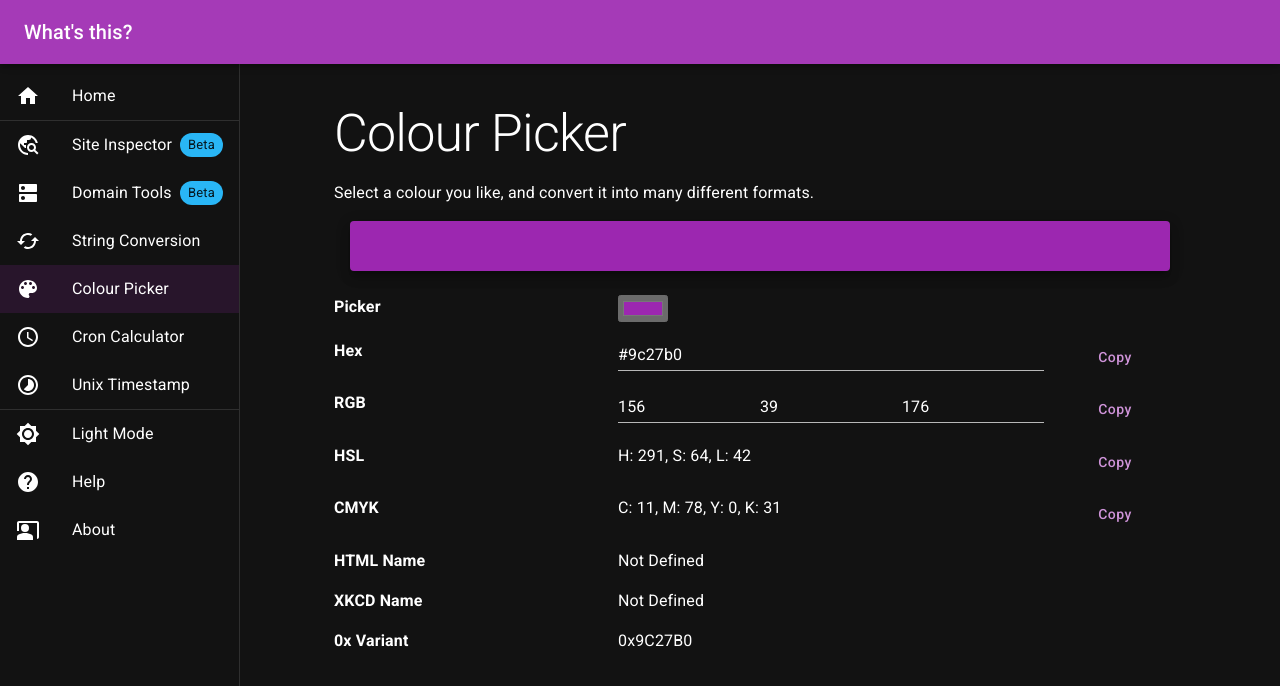
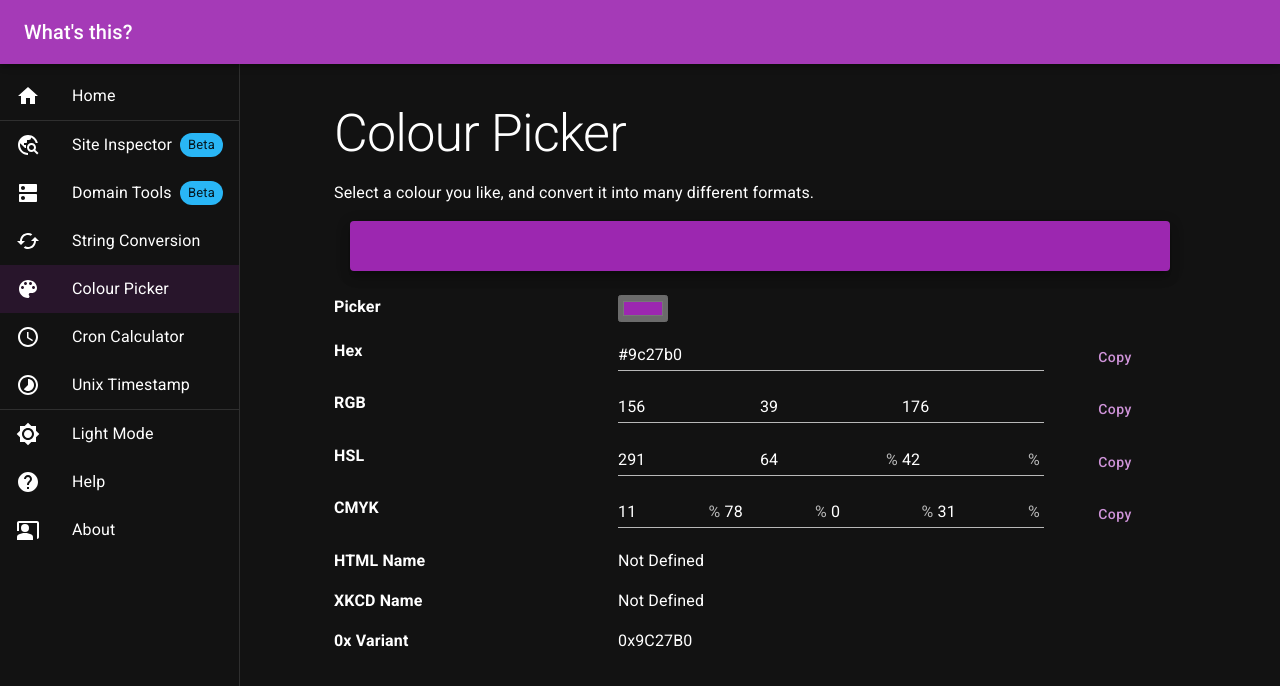
Before and after one commit to soup-bowl/whatsth.is, a React (Create React App) app: page /#/colour/9c27b0 in a window 1280 px wide. Shown: the top 686 px of the page. Built offline with nearby package versions, Linux system fonts and the light colour scheme.

Commit message:
Optimisations and all text fields.

```diff
--- a/src/interfaces.ts
+++ b/src/interfaces.ts
@@ -169,6 +169,12 @@ export interface CMYK {
 	k: number;
 }
 
+export interface Hue {
+	p: number;
+	q: number;
+	t: number;
+}
+
 export interface IColourValues {
 	hex: string;
 	rgb: RGB;
--- a/src/pages/colour.tsx
+++ b/src/pages/colour.tsx
@@ -1,7 +1,7 @@
-import { Button, Card, Grid, TextField, Typography } from "@mui/material";
+import { Button, Card, Grid, InputAdornment, TextField, Typography } from "@mui/material";
 import { useEffect, useState } from "react";
-import { IColourValues, RGB } from "../interfaces";
-import { hexToAll, isValidColorString, rgbToHex } from "../utils/colourUtils";
+import { CMYK, HSL, IColourValues, RGB } from "../interfaces";
+import { cmykToAll, hexToAll, hslToAll, isValidColorString, rgbToAll } from "../utils/colourUtils";
 
 const siteTitle = "Colour Picker";
 
@@ -9,6 +9,8 @@ const ColourPickerPage = () => {
 	const inputGet = window.location.hash.split('/').slice(-1)[0];
 	const startingVal = isValidColorString(inputGet) ? inputGet : '9c27b0';
 	const [colours, setColours] = useState<IColourValues>(hexToAll(`#${startingVal}`));
+
+	useEffect(() => { document.title = `${siteTitle} - What's This?` });
 
 	useEffect(() => {
 		if (isValidColorString(colours.hex)) {
@@ -69,8 +71,7 @@ const ColourPickerPage = () => {
 								InputProps={{ inputProps: { min: 0, max: 255 } }}
 								onChange={(e) => {
 									const rgb: RGB = { ...colours.rgb, r: parseInt(e.target.value) }
-									const hex: string = rgbToHex(rgb);
-									setColours(hexToAll(hex));
+									setColours(rgbToAll(rgb));
 								}}
 							/>
 						</Grid>
@@ -82,8 +83,7 @@ const ColourPickerPage = () => {
 								InputProps={{ inputProps: { min: 0, max: 255 } }}
 								onChange={(e) => {
 									const rgb: RGB = { ...colours.rgb, g: parseInt(e.target.value) }
-									const hex: string = rgbToHex(rgb);
-									setColours(hexToAll(hex));
+									setColours(rgbToAll(rgb));
 								}}
 							/>
 						</Grid>
@@ -95,8 +95,7 @@ const ColourPickerPage = () => {
 								InputProps={{ inputProps: { min: 0, max: 255 } }}
 								onChange={(e) => {
 									const rgb: RGB = { ...colours.rgb, b: parseInt(e.target.value) }
-									const hex: string = rgbToHex(rgb);
-									setColours(hexToAll(hex));
+									setColours(rgbToAll(rgb));
 								}}
 							/>
 						</Grid>
@@ -112,8 +111,49 @@ const ColourPickerPage = () => {
 					<Grid item xs={12} sm={4}>
 						<Typography sx={{ fontWeight: 'bold' }}>HSL</Typography>
 					</Grid>
-					<Grid item xs={10} sm={6}>
-						<Typography>{`H: ${colours.hsl.h}, S: ${colours.hsl.s}, L: ${colours.hsl.l}`}</Typography>
+					<Grid item xs={10} sm={6} container>
+						<Grid item xs={4}>
+							<TextField fullWidth
+								variant="standard"
+								type="number"
+								value={colours.hsl.h}
+								InputProps={{ inputProps: { min: 0, max: 359 } }}
+								onChange={(e) => {
+									const hsl: HSL = { ...colours.hsl, h: parseInt(e.target.value) }
+									setColours(hslToAll(hsl));
+								}}
+							/>
+						</Grid>
+						<Grid item xs={4}>
+							<TextField fullWidth
+								variant="standard"
+								type="number"
+								value={colours.hsl.s}
+								InputProps={{
+									inputProps: { min: 0, max: 100 },
+									endAdornment: <InputAdornment position="end" sx={{ marginRight: 0.5 }}>%</InputAdornment>,
+								}}
+								onChange={(e) => {
+									const hsl: HSL = { ...colours.hsl, s: parseInt(e.target.value) }
+									setColours(hslToAll(hsl));
+								}}
+							/>
+						</Grid>
+						<Grid item xs={4}>
+							<TextField fullWidth
+								variant="standard"
+								type="number"
+								value={colours.hsl.l}
+								InputProps={{
+									inputProps: { min: 0, max: 100 },
+									endAdornment: <InputAdornment position="end" sx={{ marginRight: 0.5 }}>%</InputAdornment>,
+								}}
+								onChange={(e) => {
+									const hsl: HSL = { ...colours.hsl, l: parseInt(e.target.value) }
+									setColours(hslToAll(hsl));
+								}}
+							/>
+						</Grid>
 					</Grid>
 					<Grid item xs={2} container justifyContent="center" alignItems="center">
 						<Button variant="text" color="secondary" onClick={() => {
@@ -126,8 +166,67 @@ const ColourPickerPage = () => {
 					<Grid item xs={12} sm={4}>
 						<Typography sx={{ fontWeight: 'bold' }}>CMYK</Typography>
 					</Grid>
-					<Grid item xs={10} sm={6}>
-						<Typography>{`C: ${colours.cmyk.c}, M: ${colours.cmyk.m}, Y: ${colours.cmyk.y}, K: ${colours.cmyk.k}`}</Typography>
+					<Grid item xs={10} sm={6} container>
+						<Grid item xs={3}>
+							<TextField fullWidth
+								variant="standard"
+								type="number"
+								value={colours.cmyk.c}
+								InputProps={{
+									inputProps: { min: 0, max: 100 },
+									endAdornment: <InputAdornment position="end" sx={{ marginRight: 0.5 }}>%</InputAdornment>,
+								}}
+								onChange={(e) => {
+									const cmyk: CMYK = { ...colours.cmyk, c: parseInt(e.target.value) }
+									setColours(cmykToAll(cmyk));
+								}}
+							/>
+						</Grid>
+						<Grid item xs={3}>
+							<TextField fullWidth
+								variant="standard"
+								type="number"
+								value={colours.cmyk.m}
+								InputProps={{
+									inputProps: { min: 0, max: 100 },
+									endAdornment: <InputAdornment position="end" sx={{ marginRight: 0.5 }}>%</InputAdornment>,
+								}}
+								onChange={(e) => {
+									const cmyk: CMYK = { ...colours.cmyk, m: parseInt(e.target.value) }
+									setColours(cmykToAll(cmyk));
+								}}
+							/>
+						</Grid>
+						<Grid item xs={3}>
+							<TextField fullWidth
+								variant="standard"
+								type="number"
+								value={colours.cmyk.y}
+								InputProps={{
+									inputProps: { min: 0, max: 100 },
+									endAdornment: <InputAdornment position="end" sx={{ marginRight: 0.5 }}>%</InputAdornment>,
+								}}
+								onChange={(e) => {
+									const cmyk: CMYK = { ...colours.cmyk, y: parseInt(e.target.value) }
+									setColours(cmykToAll(cmyk));
+								}}
+							/>
+						</Grid>
+						<Grid item xs={3}>
+							<TextField fullWidth
+								variant="standard"
+								type="number"
+								value={colours.cmyk.k}
+								InputProps={{
+									inputProps: { min: 0, max: 100 },
+									endAdornment: <InputAdornment position="end" sx={{ marginRight: 0.5 }}>%</InputAdornment>,
+								}}
+								onChange={(e) => {
+									const cmyk: CMYK = { ...colours.cmyk, k: parseInt(e.target.value) }
+									setColours(cmykToAll(cmyk));
+								}}
+							/>
+						</Grid>
 					</Grid>
 					<Grid item xs={2} container justifyContent="center" alignItems="center">
 						<Button variant="text" color="secondary" onClick={() => {
--- a/src/utils/colourCodes/wild.json
+++ /dev/null
@@ -1,3 +0,0 @@
-{
-	"8F99FB": "D'ya like dags?"
-}
--- a/src/utils/colourUtils.ts
+++ b/src/utils/colourUtils.ts
@@ -1,9 +1,8 @@
 import { CMYK, HSL, IColourValues, RGB } from "../interfaces";
 import htmlCodes from "./colourCodes/htmlColours.json";
 import xkcdCodes from "./colourCodes/xkcdColours.json";
-import wildWest from "./colourCodes/wild.json";
 
-export const hexToRgb = (hex: string): RGB => {
+const hexToRgb = (hex: string): RGB => {
 	hex = hex.replace("#", "");
 
 	return {
@@ -13,7 +12,7 @@ export const hexToRgb = (hex: string): RGB => {
 	};
 }
 
-export const rgbToHex = (rgb: RGB): string => {
+const rgbToHex = (rgb: RGB): string => {
 	rgb.r = Math.min(255, Math.max(0, rgb.r));
 	rgb.g = Math.min(255, Math.max(0, rgb.g));
 	rgb.b = Math.min(255, Math.max(0, rgb.b));
@@ -25,7 +24,7 @@ export const rgbToHex = (rgb: RGB): string => {
 	return `#${hexR}${hexG}${hexB}`;
 }
 
-export const rgbToHSL = (rgb: RGB): HSL => {
+const rgbToHSL = (rgb: RGB): HSL => {
 	const rNormalized = rgb.r / 255;
 	const gNormalized = rgb.g / 255;
 	const bNormalized = rgb.b / 255;
@@ -62,7 +61,7 @@ export const rgbToHSL = (rgb: RGB): HSL => {
 	};
 }
 
-export const rgbToCMYK = (rgb: RGB): CMYK => {
+const rgbToCMYK = (rgb: RGB): CMYK => {
 	const rNormalized = rgb.r / 255;
 	const gNormalized = rgb.g / 255;
 	const bNormalized = rgb.b / 255;
@@ -80,26 +79,53 @@ export const rgbToCMYK = (rgb: RGB): CMYK => {
 	};
 }
 
-export const isValidColorString = (str: string) => {
-	const colorPattern = /^(#)?([0-9a-fA-F]{3}|[0-9a-fA-F]{6})$/;
-	return colorPattern.test(str);
+const hslToRGB = (hsl: HSL): RGB => {
+	const hueToRGB = (p: number, q: number, t: number): number => {
+		if (t < 0) t += 1;
+		if (t > 1) t -= 1;
+		if (t < 1 / 6) return p + (q - p) * 6 * t;
+		if (t < 1 / 2) return q;
+		if (t < 2 / 3) return p + (q - p) * (2 / 3 - t) * 6;
+		return p;
+	}
+
+	const { h, s, l } = hsl;
+	const hNormalized = h / 360;
+	const sNormalized = s / 100;
+	const lNormalized = l / 100;
+
+	if (sNormalized === 0) {
+		// Achromatic color (gray)
+		const grayValue = Math.round(lNormalized * 255);
+		return { r: grayValue, g: grayValue, b: grayValue };
+	}
+
+	const q = lNormalized < 0.5 ? lNormalized * (1 + sNormalized) : lNormalized + sNormalized - lNormalized * sNormalized;
+	const p = 2 * lNormalized - q;
+
+	const r = Math.round(hueToRGB(p, q, hNormalized + 1 / 3) * 255);
+	const g = Math.round(hueToRGB(p, q, hNormalized) * 255);
+	const b = Math.round(hueToRGB(p, q, hNormalized - 1 / 3) * 255);
+
+	return { r, g, b };
 }
 
-export const getContrastingColor = (rgb: RGB): RGB => {
-	const brightness = (rgb.r * 299 + rgb.g * 587 + rgb.b * 114) / 1000;
-	if (brightness > 128) {
-		return { r: 0, g: 0, b: 0 }
-	} else {
-		return { r: 255, g: 255, b: 255 }
-	}
+const cmykToRGB = (cmyk: CMYK): RGB => {
+	const { c, m, y, k } = cmyk;
+	const cNormalized = c / 100;
+	const mNormalized = m / 100;
+	const yNormalized = y / 100;
+	const kNormalized = k / 100;
+
+	const r = Math.round(255 * (1 - cNormalized) * (1 - kNormalized));
+	const g = Math.round(255 * (1 - mNormalized) * (1 - kNormalized));
+	const b = Math.round(255 * (1 - yNormalized) * (1 - kNormalized));
+
+	return { r, g, b };
 }
 
-export const rgbToString = (rgb: RGB): string => {
-	return `rgb(${rgb.r}, ${rgb.g}, ${rgb.b})`;
-}
-
-export const getHTMLColorName = (hexColor: string): string => getColorName(hexColor, htmlCodes);
-export const getXKCDColorName = (hexColor: string): string => getColorName(hexColor, xkcdCodes);
+const getHTMLColorName = (hexColor: string): string => getColorName(hexColor, htmlCodes);
+const getXKCDColorName = (hexColor: string): string => getColorName(hexColor, xkcdCodes);
 
 const getColorName = (hexColor: string, collective: { [key: string]: string }): string => {
 	hexColor = hexColor.toUpperCase();
@@ -113,14 +139,14 @@ const getColorName = (hexColor: string, collective: { [key: string]: string }):
 	return "Not Defined";
 }
 
-export const getEasterEgg = (hex: string): string | undefined => {
-	const refs: { [key: string]: string } = wildWest;
-	return refs[hex.toUpperCase().replace("#", "")] || undefined;
+export const isValidColorString = (str: string) => {
+	const colorPattern = /^(#)?([0-9a-fA-F]{3}|[0-9a-fA-F]{6})$/;
+	return colorPattern.test(str);
 }
 
-export const hexToAll = (hex: string): IColourValues => {
-	const rgb = hexToRgb(hex);
-	return({
+export const rgbToAll = (rgb: RGB): IColourValues => {
+	const hex = rgbToHex(rgb);
+	return ({
 		hex: hex,
 		rgb: rgb,
 		cmyk: rgbToCMYK(rgb),
@@ -130,3 +156,9 @@ export const hexToAll = (hex: string): IColourValues => {
 		oxVar: hex.toUpperCase().replace('#', '0x')
 	});
 }
+
+export const hexToAll = (hex: string): IColourValues => rgbToAll(hexToRgb(hex));
+
+export const hslToAll = (hsl: HSL): IColourValues => rgbToAll(hslToRGB(hsl));
+
+export const cmykToAll = (cmyk: CMYK): IColourValues => rgbToAll(cmykToRGB(cmyk));
```
